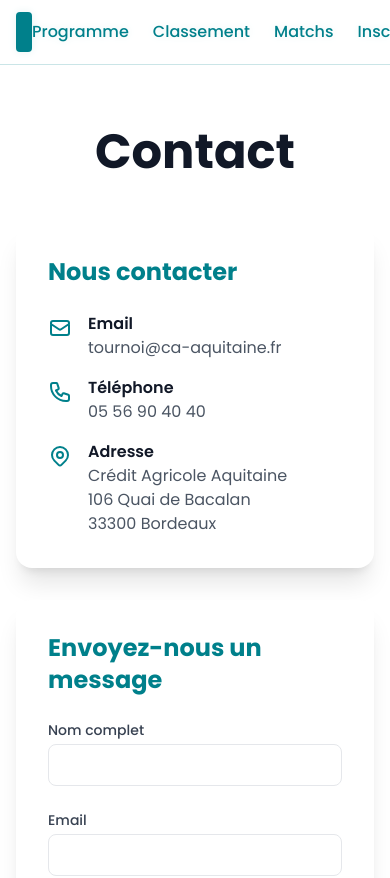
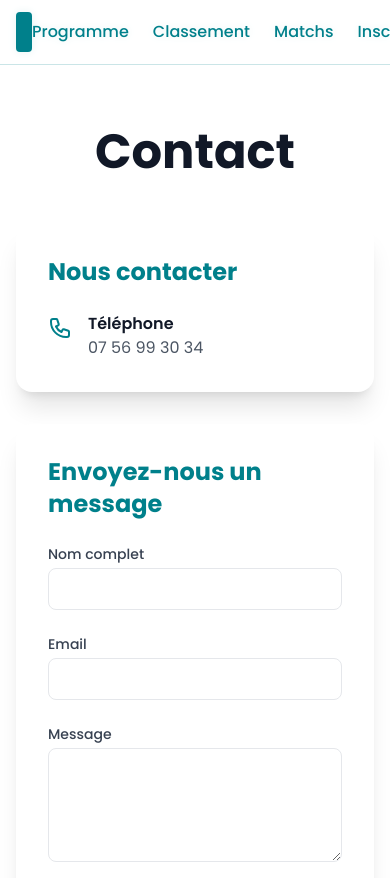
Before and after one commit to Tcheen-evenements/petanque-and-chill-CA.fr, a Next.js app: page /contact in a window 390 px wide. Shown: the top 878 px of the page. Built offline with nearby package versions, Linux system fonts and the light colour scheme.

Commit message:
Update contact page: new email, phone and remove address

```diff
--- a/src/app/contact/page.tsx
+++ b/src/app/contact/page.tsx
@@ -22,38 +22,17 @@ export default function ContactPage() {
               <div className="bg-white rounded-2xl shadow-xl p-8">
                 <h2 className="text-2xl font-bold text-[#00808b] mb-6">Nous contacter</h2>
                 <div className="space-y-4">
-                  <div className="flex items-start space-x-4">
-                    <svg className="w-6 h-6 text-[#00808b] mt-1" fill="none" stroke="currentColor" viewBox="0 0 24 24">
-                      <path strokeLinecap="round" strokeLinejoin="round" strokeWidth="2" d="M3 8l7.89 5.26a2 2 0 002.22 0L21 8M5 19h14a2 2 0 002-2V7a2 2 0 00-2-2H5a2 2 0 00-2 2v10a2 2 0 002 2z" />
-                    </svg>
-                    <div>
-                      <p className="font-semibold text-gray-900">Email</p>
-                      <p className="text-gray-600">tournoi@ca-aquitaine.fr</p>
-                    </div>
-                  </div>
+
                   <div className="flex items-start space-x-4">
                     <svg className="w-6 h-6 text-[#00808b] mt-1" fill="none" stroke="currentColor" viewBox="0 0 24 24">
                       <path strokeLinecap="round" strokeLinejoin="round" strokeWidth="2" d="M3 5a2 2 0 012-2h3.28a1 1 0 01.948.684l1.498 4.493a1 1 0 01-.502 1.21l-2.257 1.13a11.042 11.042 0 005.516 5.516l1.13-2.257a1 1 0 011.21-.502l4.493 1.498a1 1 0 01.684.949V19a2 2 0 01-2 2h-1C9.716 21 3 14.284 3 6V5z" />
                     </svg>
                     <div>
                       <p className="font-semibold text-gray-900">Téléphone</p>
-                      <p className="text-gray-600">05 56 90 40 40</p>
+                      <p className="text-gray-600">07 56 99 30 34</p>
                     </div>
                   </div>
-                  <div className="flex items-start space-x-4">
-                    <svg className="w-6 h-6 text-[#00808b] mt-1" fill="none" stroke="currentColor" viewBox="0 0 24 24">
-                      <path strokeLinecap="round" strokeLinejoin="round" strokeWidth="2" d="M17.657 16.657L13.414 20.9a1.998 1.998 0 01-2.827 0l-4.244-4.243a8 8 0 1111.314 0z" />
-                      <path strokeLinecap="round" strokeLinejoin="round" strokeWidth="2" d="M15 11a3 3 0 11-6 0 3 3 0 016 0z" />
-                    </svg>
-                    <div>
-                      <p className="font-semibold text-gray-900">Adresse</p>
-                      <p className="text-gray-600">
-                        Crédit Agricole Aquitaine<br />
-                        106 Quai de Bacalan<br />
-                        33300 Bordeaux
-                      </p>
-                    </div>
-                  </div>
+
                 </div>
               </div>
 
```
